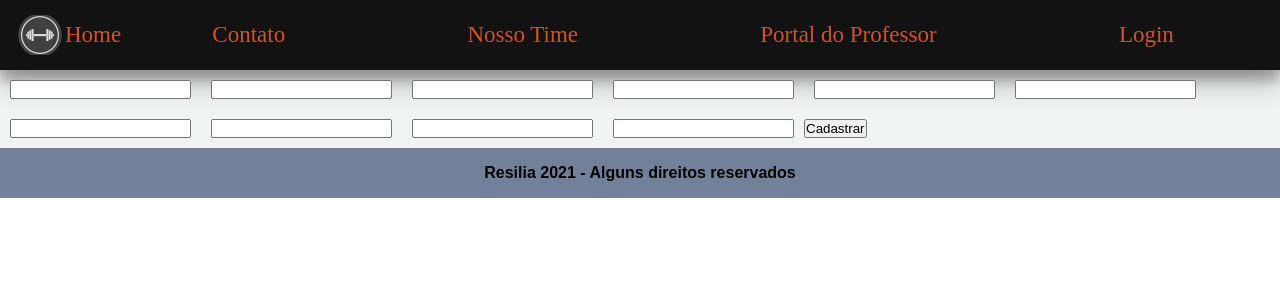
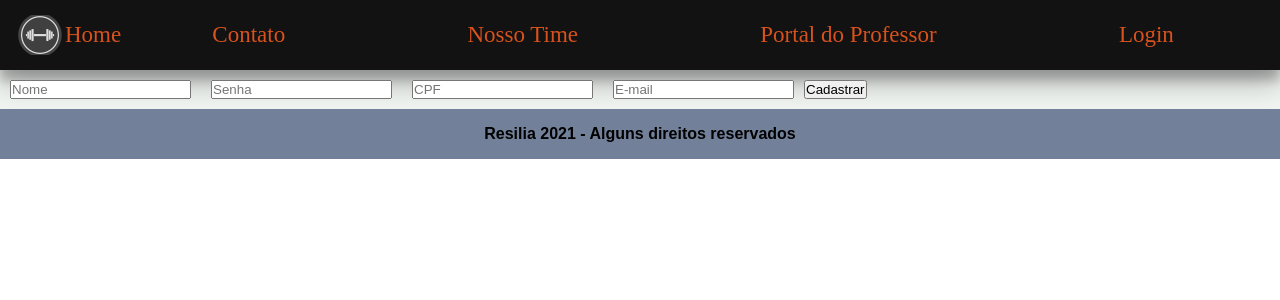
Before and after one commit to danielvdg/Resilientes-Solutions-Academia, a React (Create React App) app: page /cadastro in a window 1280 px wide. Shown: the top 300 px of the page. Built offline with nearby package versions, Linux system fonts and the light colour scheme.

Commit message:
diminuição inputs cadastro

```diff
--- a/src/Pages/Cadastro/Cadastro.js
+++ b/src/Pages/Cadastro/Cadastro.js
@@ -6,13 +6,7 @@ export default function Form(props) {
         "nome":    '',
         "senha":   '',
         "cpf":     '',
-        "email":   '',
-        "telefone":'',
-        "idade":   '',
-        "cep":     '',
-        "bairro":  '',
-        "rua":     '',
-        "numero":  ''
+        "email":   ''
     }
 
     const [values, setValues] = useState(initialValues);
@@ -45,25 +39,13 @@ export default function Form(props) {
 
     return(
         <form>
-            <S.Input value={values.nome} onChange={handleInputChange} name="nome" label="nome"/>
+            <S.Input value={values.nome} onChange={handleInputChange} name="nome" label="nome" placeholder="Nome"/>
 
-            <S.Input value={values.senha} onChange={handleInputChange} name="senha" label="senha"/>
+            <S.Input value={values.senha} onChange={handleInputChange} name="senha" label="senha" placeholder="Senha"/>
 
-            <S.Input value={values.cpf} onChange={handleInputChange} name="cpf" label="nome" type="number"/>
+            <S.Input value={values.cpf} onChange={handleInputChange} name="cpf" label="nome" placeholder="CPF"/>
 
-            <S.Input value={values.email} onChange={handleInputChange} name="email" label="nome"/>
-
-            <S.Input value={values.telefone} onChange={handleInputChange} name="telefone" label="telefone" type="number"></S.Input>
-
-            <S.Input value={values.idade} onChange={handleInputChange} name="idade" label="idade" type="number"></S.Input>
-
-            <S.Input value={values.cep} onChange={handleInputChange} name="cep" label="cep" type="number"></S.Input>
-
-            <S.Input value={values.bairro} onChange={handleInputChange} name="bairro" label="bairro"></S.Input>
-
-            <S.Input value={values.rua} onChange={handleInputChange} name="rua" label="rua"></S.Input>
-
-            <S.Input value={values.numero} onChange={handleInputChange} name="numero" label="numero" type="number"></S.Input>
+            <S.Input value={values.email} onChange={handleInputChange} name="email" label="nome" placeholder="E-mail"/>
 
             <button onClick={submit}>Cadastrar</button>
         </form>
--- a/src/Pages/Profile/index.jsx
+++ b/src/Pages/Profile/index.jsx
@@ -9,6 +9,11 @@ export default function Profile(props){
 
     if(session.aluno>0){
 
+        const url = 'https://safe-fjord-35975.herokuapp.com/aluno/id' + session.aluno
+        const options = {method:'GET'}
+        const getAluno = fetch(url,options)
+        .then(response => response.json)
+        .catch(error => console.log(error))
     return(
         <main>
             <h1>TU TA LOGADO IRMAO</h1>
```
